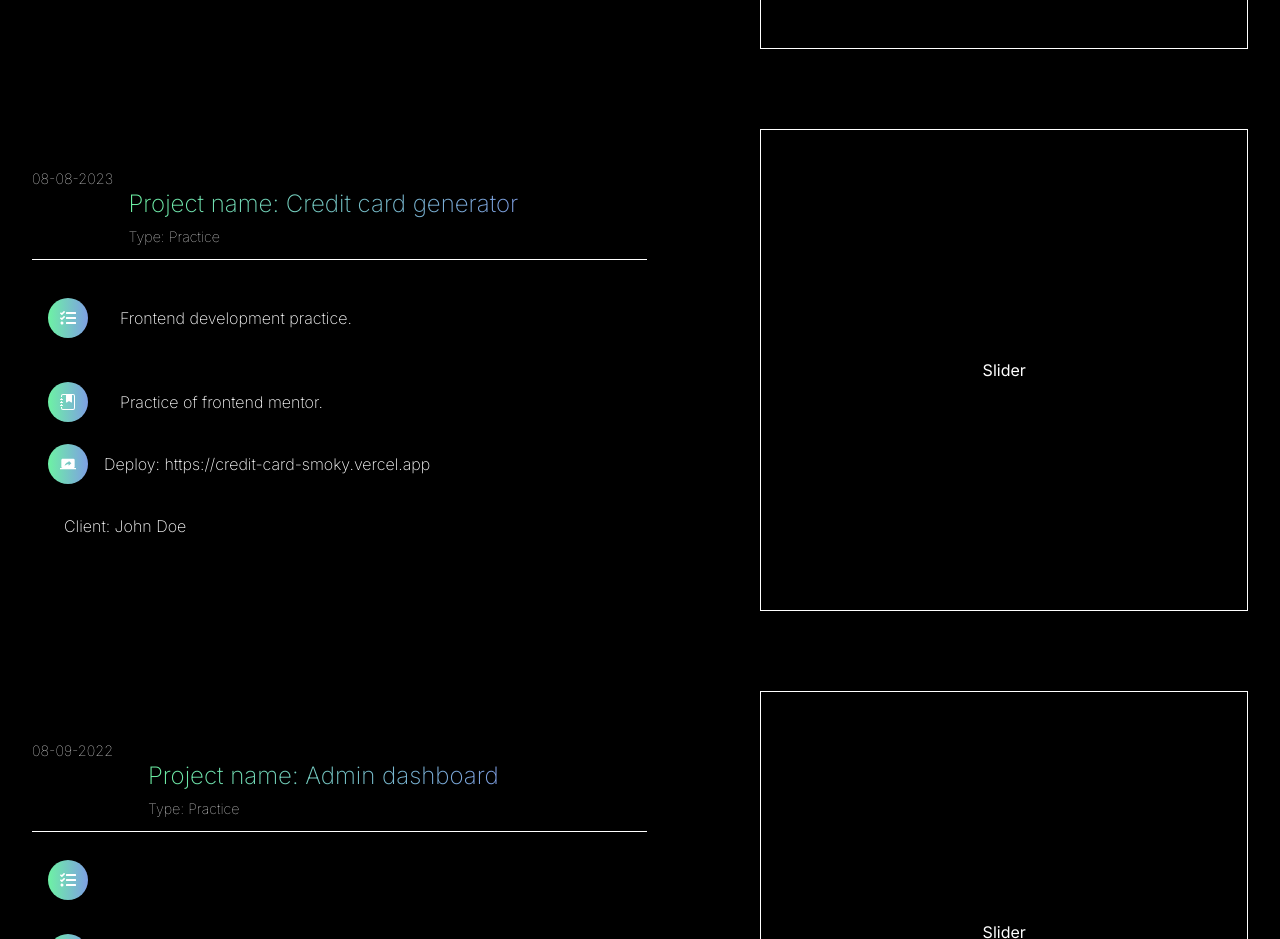
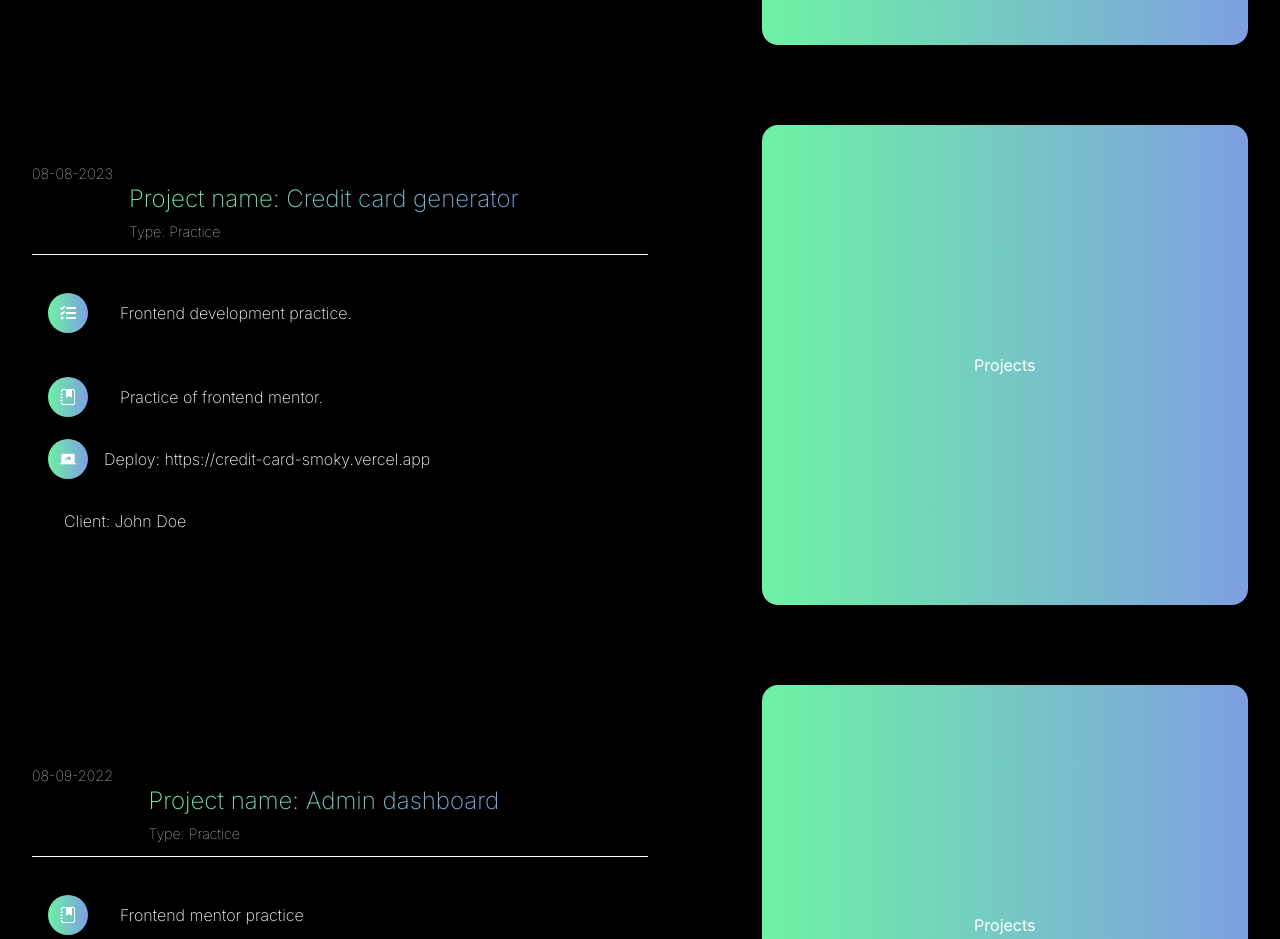
Before and after one commit to NahuelCempellin/PortfolioFinal, a React (Vite) app: page /projects in a window 1280 px wide. Shown: the part 2540-3479 px from the top of the page. Built offline with nearby package versions, Linux system fonts and the light colour scheme.

Commit message:
slide bg add

```diff
--- a/src/components/project-view/ProjectPresentation.jsx
+++ b/src/components/project-view/ProjectPresentation.jsx
@@ -31,12 +31,17 @@ const ProjectPresentation = () => {
                                 </div>
 
                                 <div className='down-card'>
+                                    {
+                                        el.tasks ?
                                     <div className='item-box-pr'>
                                         <div>
                                             <FaTasks/>
                                         </div>
+
                                         <p>{el.tasks}</p>
                                     </div>
+                                    : null
+                                    }
 
                                 <div className='item-box-pr'>
                                     <div>
@@ -51,14 +56,17 @@ const ProjectPresentation = () => {
                                     </div>
                                <a href={el.link} target='_blank'>Deploy: {el.link}</a>
                             </div>
-
+                                {
+                                    el.client.clientName?
                             <div className='item-box-pr'>
                                <p>Client: {el.client.clientName}</p>
                             </div>
+                                :null
+                                }
                                </div>
                                 </div>
                             </div>
-                            <div className='box2'>Slider</div>
+                            <div className='box2'>Projects</div>
                         </div>)
                     })
                 }
--- a/src/components/project-view/project-view.css
+++ b/src/components/project-view/project-view.css
@@ -35,11 +35,13 @@
 .project-box-all .box2{
     width: 40%;
     min-height: 60vh;
+    border-radius: 16px;
 
-    border: 1px solid white;
     display: flex;
     align-items: center;
     justify-content: center;
+    background: rgb(109,242,164);
+background: linear-gradient(90deg, rgba(109,242,164,1) 0%, rgba(126,159,226,1) 100%);
 }
 
 
@@ -60,6 +62,7 @@
     justify-content: center;
     flex-direction: column;
     width: 80%;
+
 }
 
 .head .date{
```
